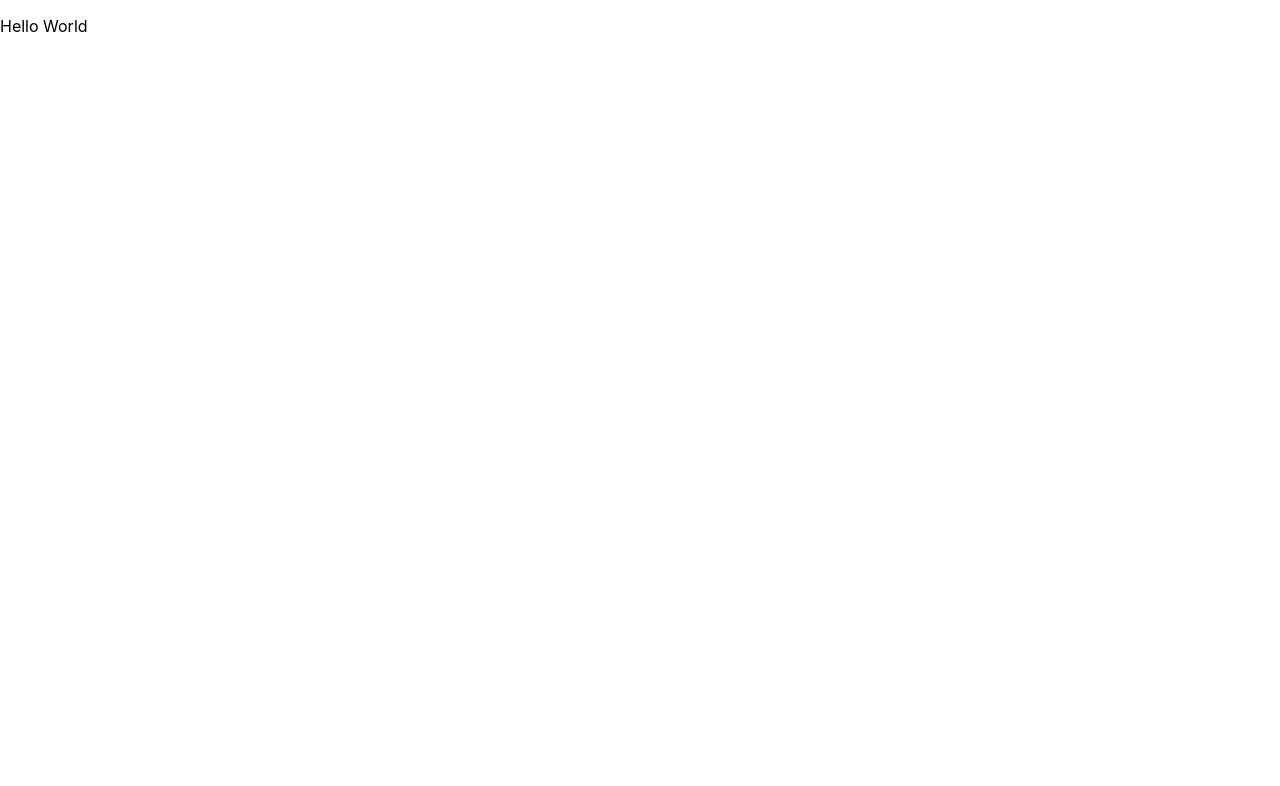
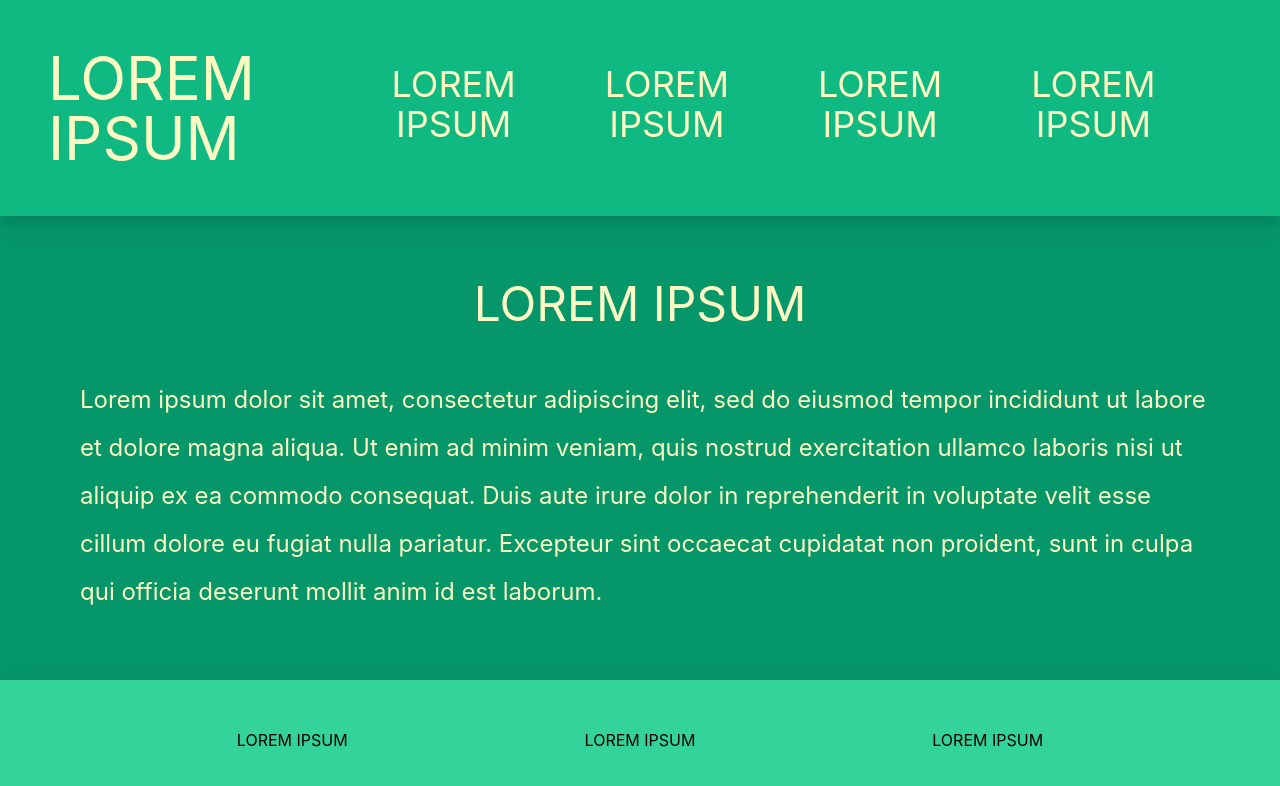
Before and after one commit to voravichs/soi-restaurant-site, a React (Create React App) app: page / in a window 1280 px wide. Shown: the top 786 px of the page. Built offline with nearby package versions, Linux system fonts and the light colour scheme.

Commit message:
template work from portfolio with lorem ipsum text

```diff
--- a/package.json
+++ b/package.json
@@ -8,6 +8,7 @@
     "@testing-library/user-event": "^13.5.0",
     "react": "^18.2.0",
     "react-dom": "^18.2.0",
+    "react-helmet": "^6.1.0",
     "react-scripts": "5.0.1",
     "web-vitals": "^2.1.4"
   },
--- a/src/App.js
+++ b/src/App.js
@@ -1,9 +1,13 @@
 import RootContainer from './components/RootContainer';
 import './App.css';
+import { Helmet } from 'react-helmet';
 
 function App() {
   return (
     <div>
+      <Helmet>
+        <script src="https://cdn.tailwindcss.com"></script>
+      </Helmet>
       <RootContainer />
     </div>
   );
--- a/src/components/Footer.js
+++ b/src/components/Footer.js
@@ -0,0 +1,12 @@
+import React from 'react';
+
+export default function Footer() {
+  return (
+    <div className='flex justify-evenly mt-16 bg-emerald-400 py-12 drop-shadow-2xl'>
+        <p> LOREM IPSUM </p>
+        <p> LOREM IPSUM </p>
+        <p> LOREM IPSUM </p>
+    </div>
+
+  );
+}
--- a/src/components/Header.js
+++ b/src/components/Header.js
@@ -0,0 +1,10 @@
+import React from 'react';
+
+
+export default function Header() {
+  return (
+    <div className='text-yellow-100'>
+      <h1 className='text-6xl'> LOREM IPSUM </h1>
+    </div>
+  );
+}
--- a/src/components/Navigation.js
+++ b/src/components/Navigation.js
@@ -0,0 +1,22 @@
+import React from 'react';
+
+function Navigation() {
+  return (
+    <ul className="text-yellow-100 flex flex-col text-center sm:flex-row justify-between mt-4 xl:mt-0 xl:mr-4 text-4xl">
+      <li className="mt-4 lg:mr-8">
+        <p> LOREM IPSUM </p>
+      </li>
+      <li className="mt-4 lg:mr-8">
+        <p> LOREM IPSUM </p>
+      </li>
+      <li className="mt-4 lg:mr-8">
+        <p> LOREM IPSUM </p>
+      </li>
+      <li className="mt-4 lg:mr-8">
+        <p> LOREM IPSUM </p>
+      </li>
+    </ul>
+  );
+}
+
+export default Navigation;
--- a/src/components/RootContainer.js
+++ b/src/components/RootContainer.js
@@ -1,7 +1,21 @@
+// import React, { useState } from 'react';
+import Navigation from './Navigation';
+import Header from './Header';
+import Footer from './Footer';
+import Home from './pages/Home'
+
 function RootContainer() {
+
   return (
-    <div>
-      <p> Hello World </p>
+    <div className='mx-auto bg-emerald-600 '>
+      <div className='flex flex-col lg:flex-row justify-between p-12 bg-emerald-500 drop-shadow-xl'>
+        <Header />
+        <Navigation />
+      </div>
+      <div className='m-16'>
+        <Home />
+      </div>
+      <Footer />
     </div>
   );
 }
--- a/src/components/pages/Home.js
+++ b/src/components/pages/Home.js
@@ -0,0 +1,11 @@
+import React from 'react';
+
+export default function Home() {
+  return (
+    <div>
+      <h1 className='text-5xl mb-12 text-yellow-100 text-center'>LOREM IPSUM</h1>
+      <p className='text-2xl text-yellow-100 ml-4 leading-loose'>Lorem ipsum dolor sit amet, consectetur adipiscing elit, sed do eiusmod tempor incididunt ut labore et dolore magna aliqua. Ut enim ad minim veniam, quis nostrud exercitation ullamco laboris nisi ut aliquip ex ea commodo consequat. Duis aute irure dolor in reprehenderit in voluptate velit esse cillum dolore eu fugiat nulla pariatur. Excepteur sint occaecat cupidatat non proident, sunt in culpa qui officia deserunt mollit anim id est laborum.
+      </p>
+    </div>
+  );
+}
```
Also changed, not shown: 1 other file (tests, documents, lock files or other folders).
